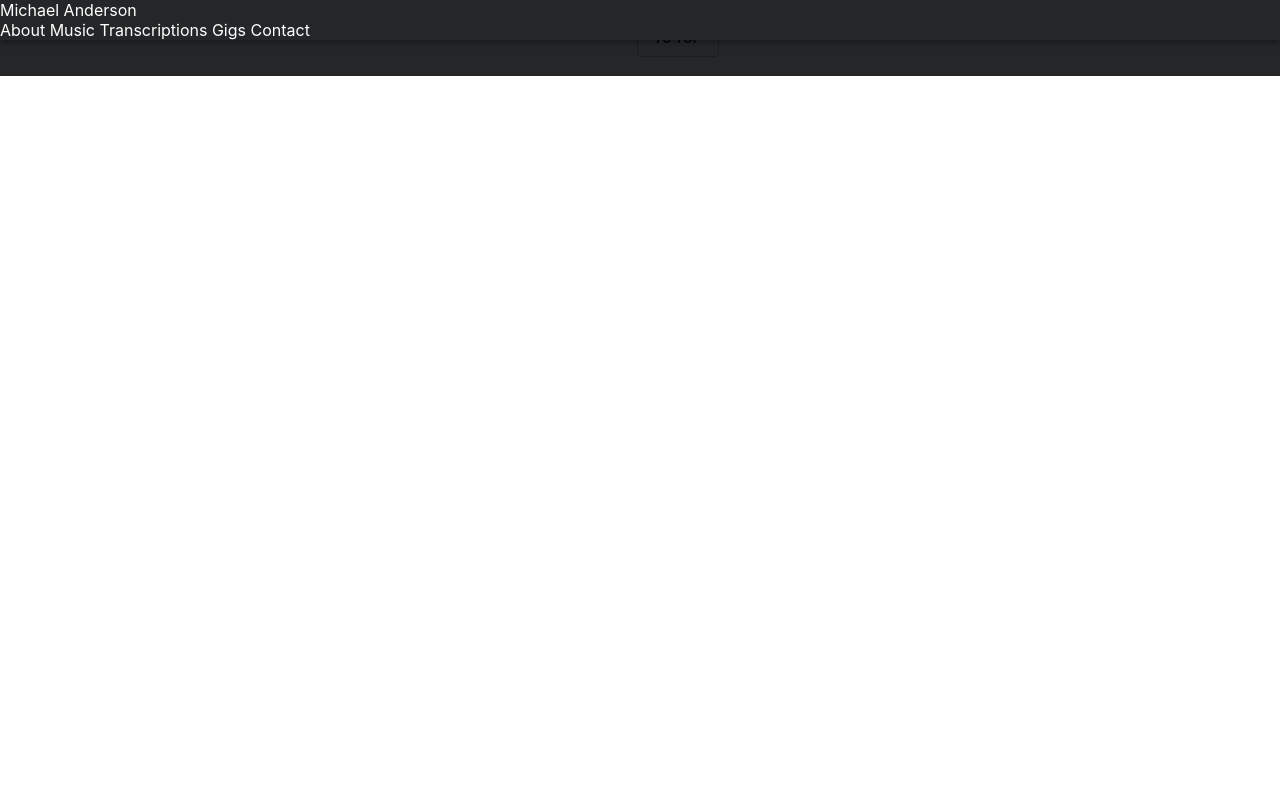
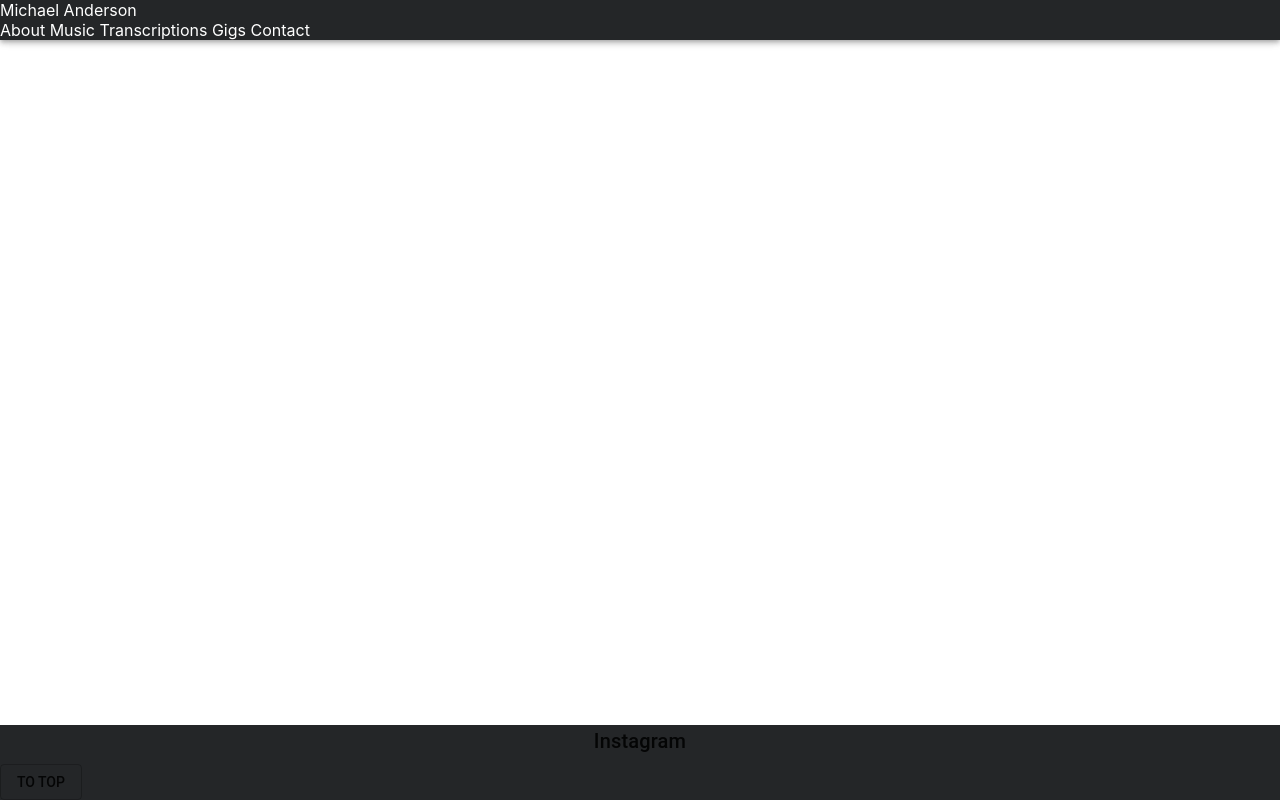
Before and after one commit to hydracoder76/react-material-music, a React (Create React App) app: page / in a window 1280 px wide. Built offline with nearby package versions, Linux system fonts and the light colour scheme.

Commit message:
quick layout fix

```diff
--- a/src/Layout/Footer.jsx
+++ b/src/Layout/Footer.jsx
@@ -1,17 +1,16 @@
 import React from 'react';
-import BottomNavigation from '@material-ui/core/BottomNavigation';
+import Typography from "@material-ui/core/Typography"
 import Button from '@material-ui/core/Button';
 
 function TopBar() {
   return (
-    <BottomNavigation style={{backgroundColor: "#242628"} } className="footer">
-      <div className="footer-social">
+    <footer className="footer" style={{backgroundColor: "#242628", position: "fixed",
+    bottom: "0", width: "100%"}}>
+      <Typography variant="h6" align="center" gutterBottom>
         Instagram
-      </div>
-      <div className="footer-top-button">
-        <Button variant="outlined">To Top</Button>
-      </div>
-    </BottomNavigation>
+      </Typography>
+      <Button variant="outlined">To Top</Button>
+    </footer>
   );
 }
 
```
